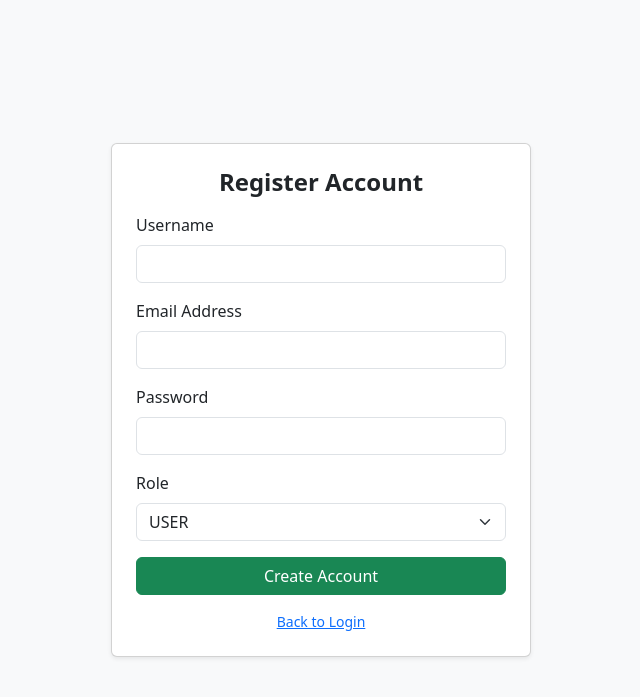
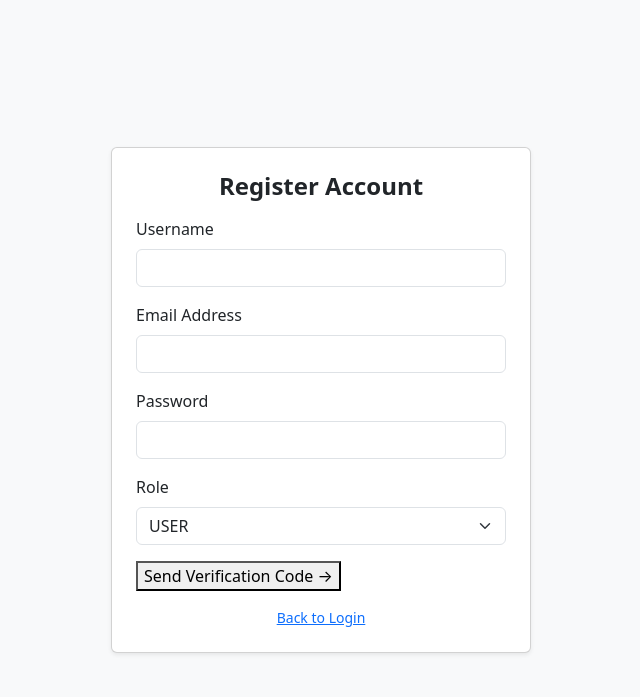
Before and after one commit to Keenas-sash/Campus-Hardware-System, a Python web app: template templates/register.html in a window 1280 px wide. Shown: the top 697 px of the page, without its empty margins (319-959 px from the left). Run offline with Jinja, Linux system fonts and the light colour scheme; the template is opened without the code that fills it, so the values that code supplies are empty.

Commit message:
Update register.html

```diff
--- a/templates/register.html
+++ b/templates/register.html
@@ -30,7 +30,9 @@
                     <option value="ADMIN">ADMIN</option>
                 </select>
             </div>
-            <button type="submit" class="btn btn-success w-100">Create Account</button>
+
+            <!-- Replace existing submit button -->
+            <button class="primary wide" type="submit">Send Verification Code <span>&rarr;</span></button>
         </form>
 
         <div class="mt-3 text-center small">
```
